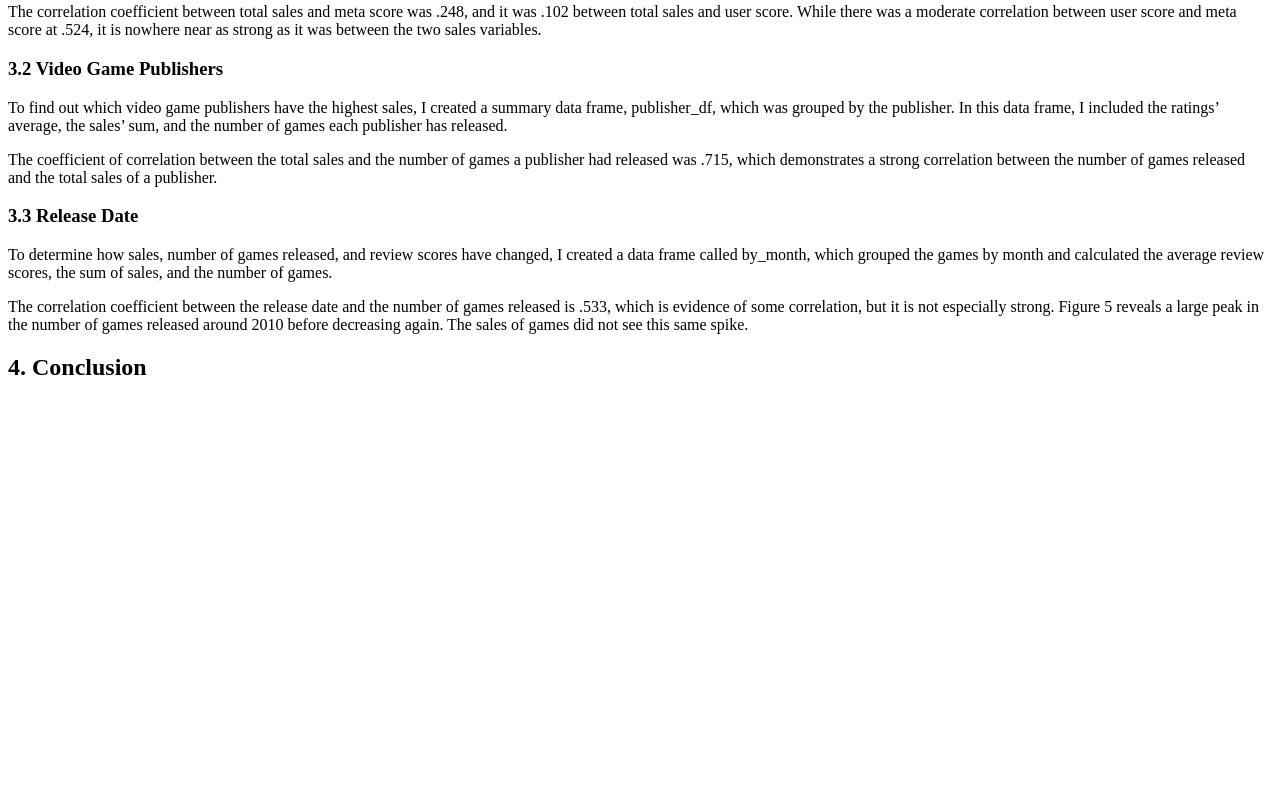
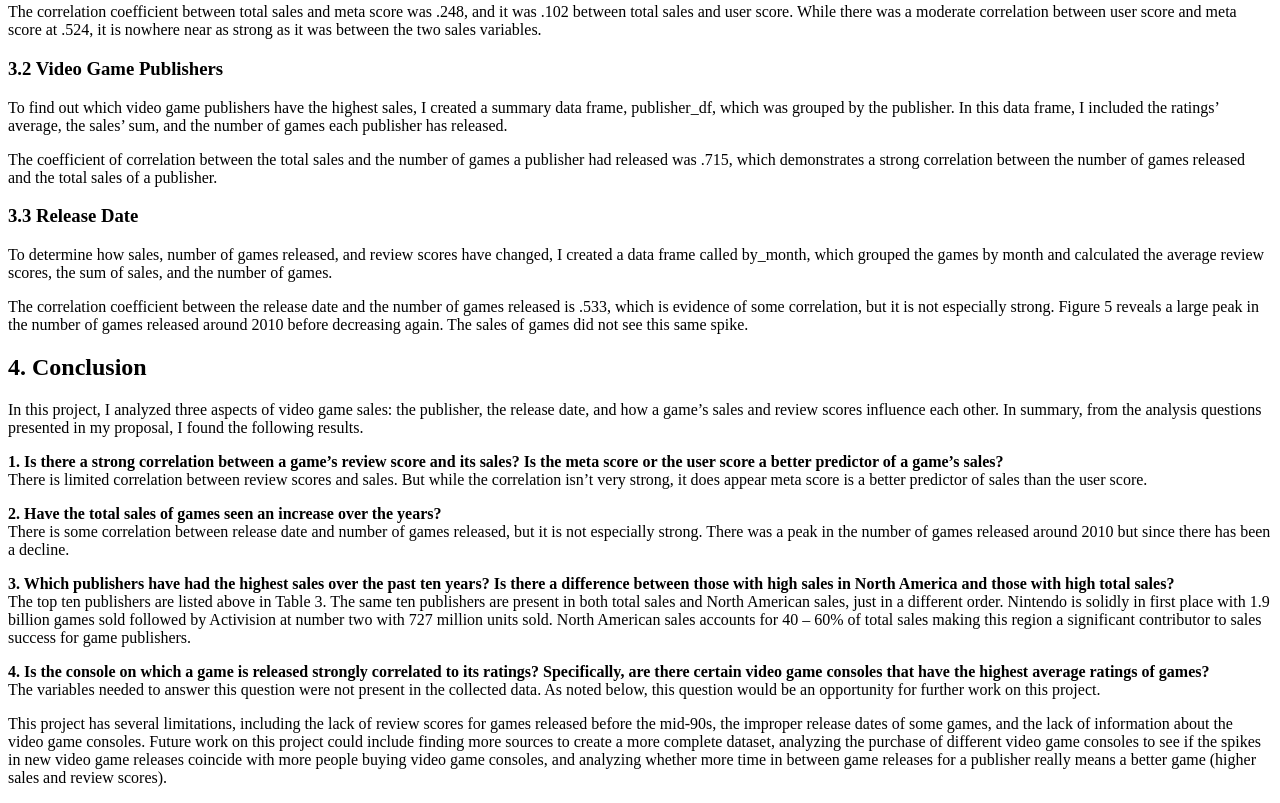
Before and after one commit to domflan/3300-module7, a plain HTML site: page index.html in a window 1280 px wide. Shown: the part 1243-2046 px from the top of the page. Before the commit the page ends 1644 px from the top, so only its background shows below. Drawn offline with Linux system fonts and the light colour scheme.

Commit message:
Update index.html

```diff
--- a/index.html
+++ b/index.html
@@ -154,6 +154,47 @@
         <section id="conclusion">
             <h2>4. Conclusion</h2>
 
+            <p>
+                In this project, I analyzed three aspects of video game sales: the publisher, the release date, and how a
+                game’s sales and review scores influence each other. In summary, from the analysis questions presented
+                in my proposal, I found the following results.
+            </p>
+            <p>
+                <strong>1. Is there a strong correlation between a game’s review score and its sales? Is the meta score or
+                the user score a better predictor of a game’s sales?</strong><br>
+                There is limited correlation between review scores and sales. But while the correlation isn’t very
+                strong, it does appear meta score is a better predictor of sales than the user score.
+            </p>
+            <p>
+                <strong>2. Have the total sales of games seen an increase over the years?</strong><br>
+                There is some correlation between release date and number of games released, but it is not
+                especially strong. There was a peak in the number of games released around 2010 but since
+                there has been a decline.
+            </p>
+            <p>
+                <strong>3. Which publishers have had the highest sales over the past ten years? Is there a difference
+                between those with high sales in North America and those with high total sales?</strong><br>
+                The top ten publishers are listed above in Table 3. The same ten publishers are present in both
+                total sales and North American sales, just in a different order. Nintendo is solidly in first place
+                with 1.9 billion games sold followed by Activision at number two with 727 million units sold.
+                North American sales accounts for 40 – 60% of total sales making this region a significant
+                contributor to sales success for game publishers.
+            </p>
+            <p>
+                <strong>4. Is the console on which a game is released strongly correlated to its ratings? Specifically, are
+                there certain video game consoles that have the highest average ratings of games?</strong><br>
+                The variables needed to answer this question were not present in the collected data. As noted
+                below, this question would be an opportunity for further work on this project.
+            </p>
+            <p>
+                This project has several limitations, including the lack of review scores for games released before the
+                mid-90s, the improper release dates of some games, and the lack of information about the video game
+                consoles. Future work on this project could include finding more sources to create a more complete
+                dataset, analyzing the purchase of different video game consoles to see if the spikes in new video game
+                releases coincide with more people buying video game consoles, and analyzing whether more time in
+                between game releases for a publisher really means a better game (higher sales and review scores).
+            </p>
+
         </section>
     </main>
 
```
